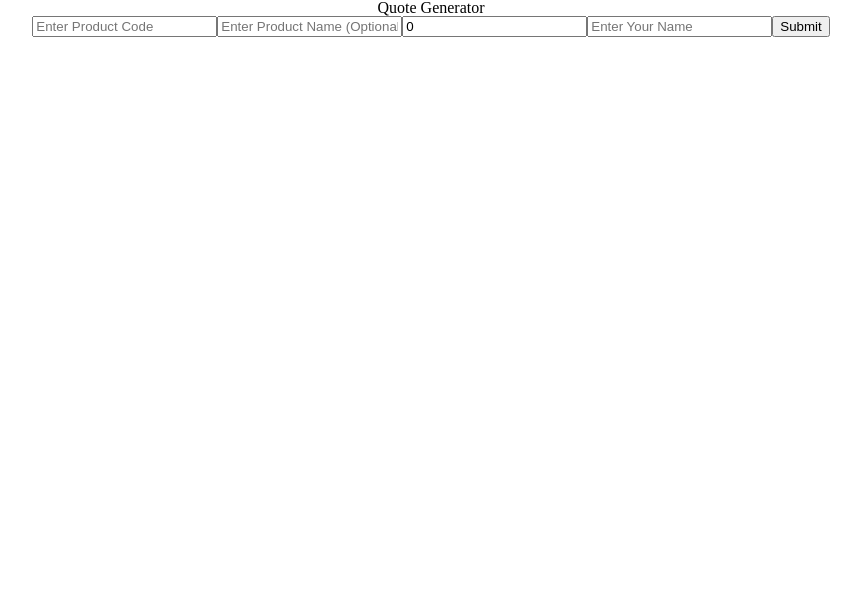
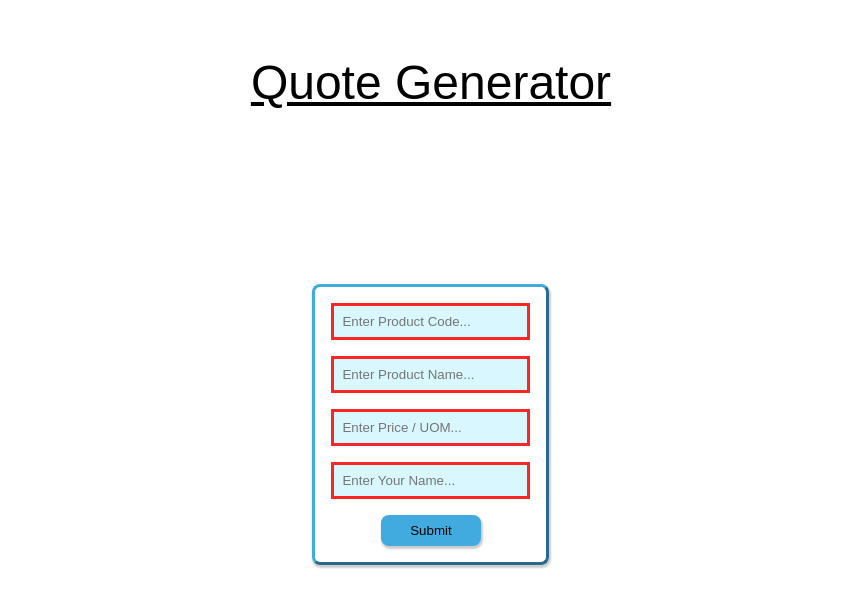
Before and after one commit to TJDRZ/quote-generator, a React app: page / in a window 1280 px wide. Shown: the top 608 px of the page, without its empty margins (209-1070 px from the left). Built offline with nearby package versions, Linux system fonts and the light colour scheme.

Commit message:
Added App Component / Form styling and made product name input field required

```diff
--- a/src/components/App.tsx
+++ b/src/components/App.tsx
@@ -1,16 +1,17 @@
 import React, { useState } from "react";
+import "../styles/App.css";
 
 function App() {
   const [code, setCode] = useState("");
   const [name, setName] = useState("");
-  const [price, setPrice] = useState(0);
+  const [price, setPrice] = useState("");
   const [person, setPerson] = useState("");
 
   const formSubmit = (e: React.FormEvent<HTMLFormElement>) => {
     e.preventDefault();
     setCode("");
     setName("");
-    setPrice(0);
+    setPrice("");
     setPerson("");
   };
 
@@ -21,25 +22,25 @@ function App() {
         <input
           value={code}
           onChange={(e) => setCode(e.target.value)}
-          placeholder="Enter Product Code"
+          placeholder="Enter Product Code..."
           required
         />
         <input
           value={name}
           onChange={(e) => setName(e.target.value)}
-          placeholder="Enter Product Name (Optional)"
+          placeholder="Enter Product Name..."
+          required
         />
         <input
-          type="number"
           value={price}
-          onChange={(e) => setPrice(parseFloat(e.target.value))}
-          placeholder="Enter Price / UOM"
+          onChange={(e) => setPrice(e.target.value)}
+          placeholder="Enter Price / UOM..."
           required
         />
         <input
           value={person}
           onChange={(e) => setPerson(e.target.value)}
-          placeholder="Enter Your Name"
+          placeholder="Enter Your Name..."
           required
         />
         <button>Submit</button>
--- a/src/styles/App.css
+++ b/src/styles/App.css
@@ -0,0 +1,58 @@
+.App {
+    display: grid;
+    grid-template-areas:
+        ".header header ."
+        ". form form ."
+        ". form form ."
+        ". . . .";
+}
+
+.App > header {
+    grid-area: header;
+    place-self: center;
+    font-size: 3rem;
+    font-family: sans-serif;
+    text-decoration: underline;
+}
+
+.App > form {
+    grid-area: form;
+    place-self: center;
+    display: flex;
+    flex-direction: column;
+    align-items: center;
+    gap: 1rem;
+    padding: 1rem;
+    border: outset #41abdf;
+    border-radius: 0.5rem;
+    box-shadow: 1px 2px 2px 1px rgba(0, 0, 0, 0.2);
+}
+
+.App > form > input {
+    padding: 0.5rem;
+    color: black;
+    background-color: #d8f7ff;
+    border: none;
+}
+
+.App > form > input:valid {
+    border: solid #42fa25;
+}
+
+.App > form > input:invalid {
+    border: solid #fa2525;
+}
+
+.App > form > button {
+    width: 50%;
+    padding: 0.5rem;
+    background-color: #41abdf;
+    border: none;
+    border-radius: 0.5rem;
+    box-shadow: 1px 2px 2px 1px rgba(0, 0, 0, 0.2);
+    cursor: pointer;
+}
+
+.App > form > button:active {
+    box-shadow: none;
+}
--- a/src/styles/index.css
+++ b/src/styles/index.css
@@ -1,4 +1,4 @@
-:root {
+#app-root, .App {
   max-width: 100vw;
   min-height: 100vh;
   box-sizing: border-box;
```
